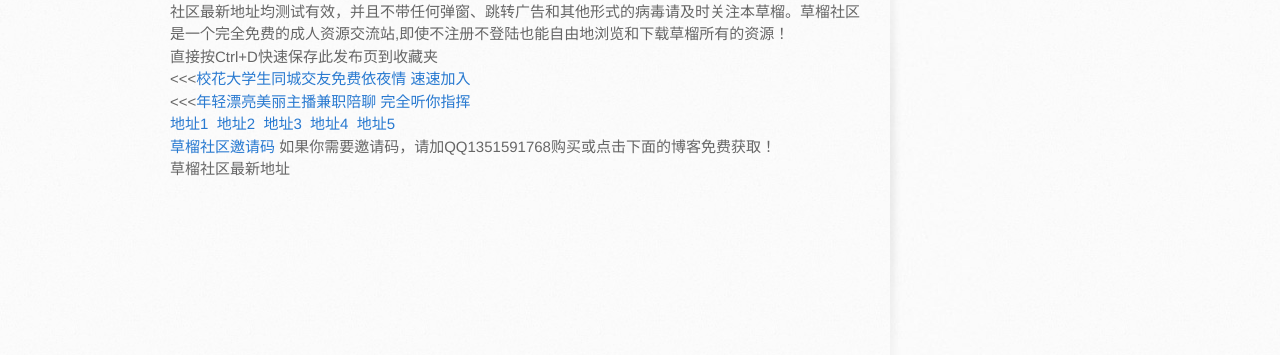
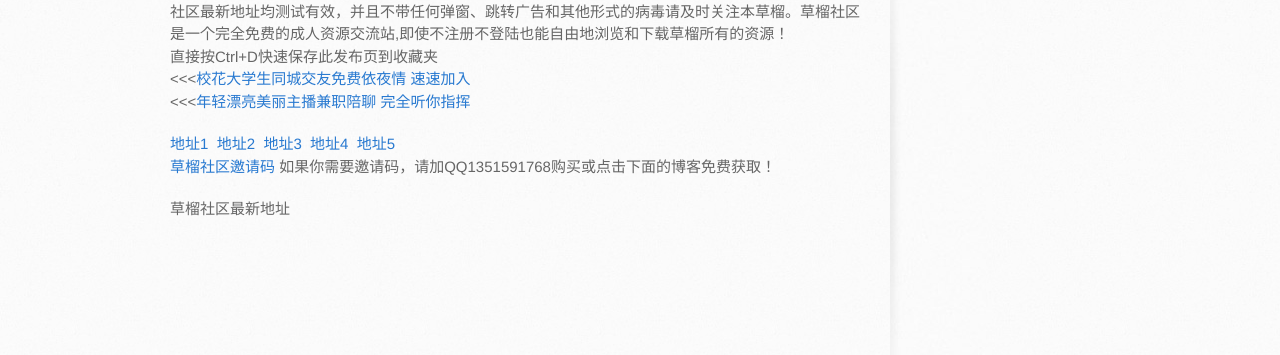
Before and after one commit to caoliu47/caoliu47.github.io, a plain HTML site: page index.html in a window 1280 px wide. Shown: the part 317-672 px from the top of the page. Drawn offline with Linux system fonts and the light colour scheme.

Commit message:
Update index.html

```diff
--- a/index.html
+++ b/index.html
@@ -30,7 +30,7 @@
         <section id="main-content">
           <h1>
 <a id="caoliu47githubio" class="anchor" href="#caoliu47githubio" aria-hidden="true"><span aria-hidden="true" class="octicon octicon-link"></span></a>caoliu47.github.io</h1>
-<a href="http://caoliu47.github.io">草榴社区</a> 真正网址，草榴，caoliu，草榴社区网，草榴社区主论坛，将不定期发放草榴社区邀请码，草榴社区最新地址均测试有效，并且不带任何弹窗、跳转广告和其他形式的病毒请及时关注本草榴。草榴社区是一个完全免费的成人资源交流站,即使不注册不登陆也能自由地浏览和下载草榴所有的资源！<br />直接按Ctrl+D快速保存此发布页到收藏夹<br /><<<<a href="http://adf.ly/O2e9j">校花大学生同城交友免费依夜情 速速加入</a><br /><<<<a href="http://adf.ly/O2eYa">年轻漂亮美丽主播兼职陪聊 完全听你指挥</a><br /><a href="http://adf.ly/Lu5yj">地址1</a> &nbsp;<a href="http://adf.ly/Lu5SE">地址2</a> &nbsp;<a href="http://adf.ly/Lu5qn">地址3</a> &nbsp;<a href="http://adf.ly/Lu5ji">地址4</a> &nbsp;<a href="http://caoliu.uk.to/index.php">地址5</a> &nbsp;<br /><a href="http://caoliu47.github.io/">草榴社区邀请码</a> 如果你需要邀请码，请加QQ1351591768购买或点击下面的博客免费获取！
+<a href="http://caoliu47.github.io">草榴社区</a> 真正网址，草榴，caoliu，草榴社区网，草榴社区主论坛，将不定期发放草榴社区邀请码，草榴社区最新地址均测试有效，并且不带任何弹窗、跳转广告和其他形式的病毒请及时关注本草榴。草榴社区是一个完全免费的成人资源交流站,即使不注册不登陆也能自由地浏览和下载草榴所有的资源！<br />直接按Ctrl+D快速保存此发布页到收藏夹<br /><p><<<<a href="http://adf.ly/O2e9j">校花大学生同城交友免费依夜情 速速加入</a><br /><<<<a href="http://adf.ly/O2eYa">年轻漂亮美丽主播兼职陪聊 完全听你指挥</a><br /></p><a href="http://adf.ly/Lu5yj">地址1</a> &nbsp;<a href="http://adf.ly/Lu5SE">地址2</a> &nbsp;<a href="http://adf.ly/Lu5qn">地址3</a> &nbsp;<a href="http://adf.ly/Lu5ji">地址4</a> &nbsp;<a href="http://caoliu.uk.to/index.php">地址5</a> &nbsp;<br /><p><a href="http://caoliu47.github.io/">草榴社区邀请码</a> 如果你需要邀请码，请加QQ1351591768购买或点击下面的博客免费获取！</p>
 <p>草榴社区最新地址</p>
         </section>
 
```
